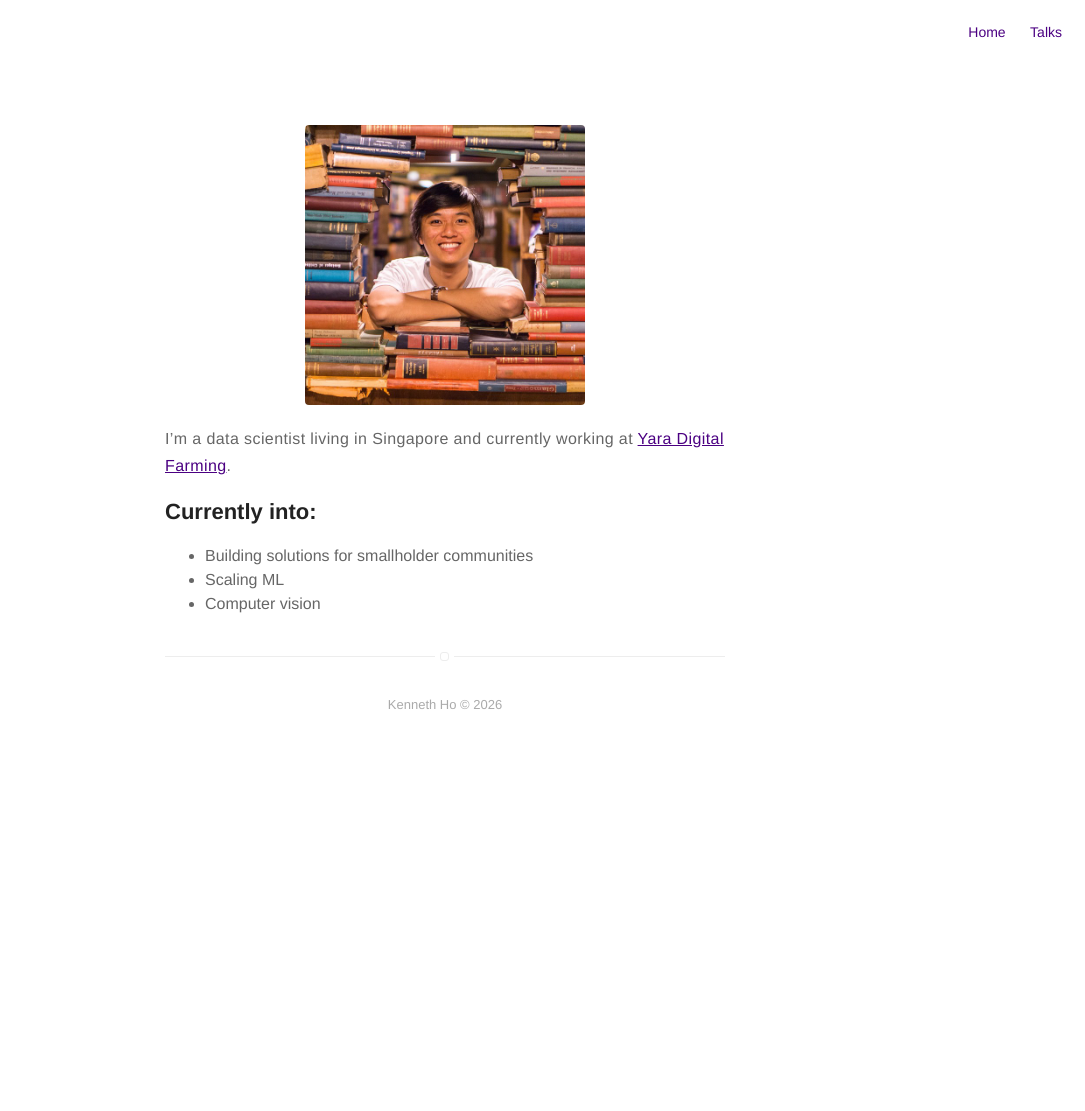
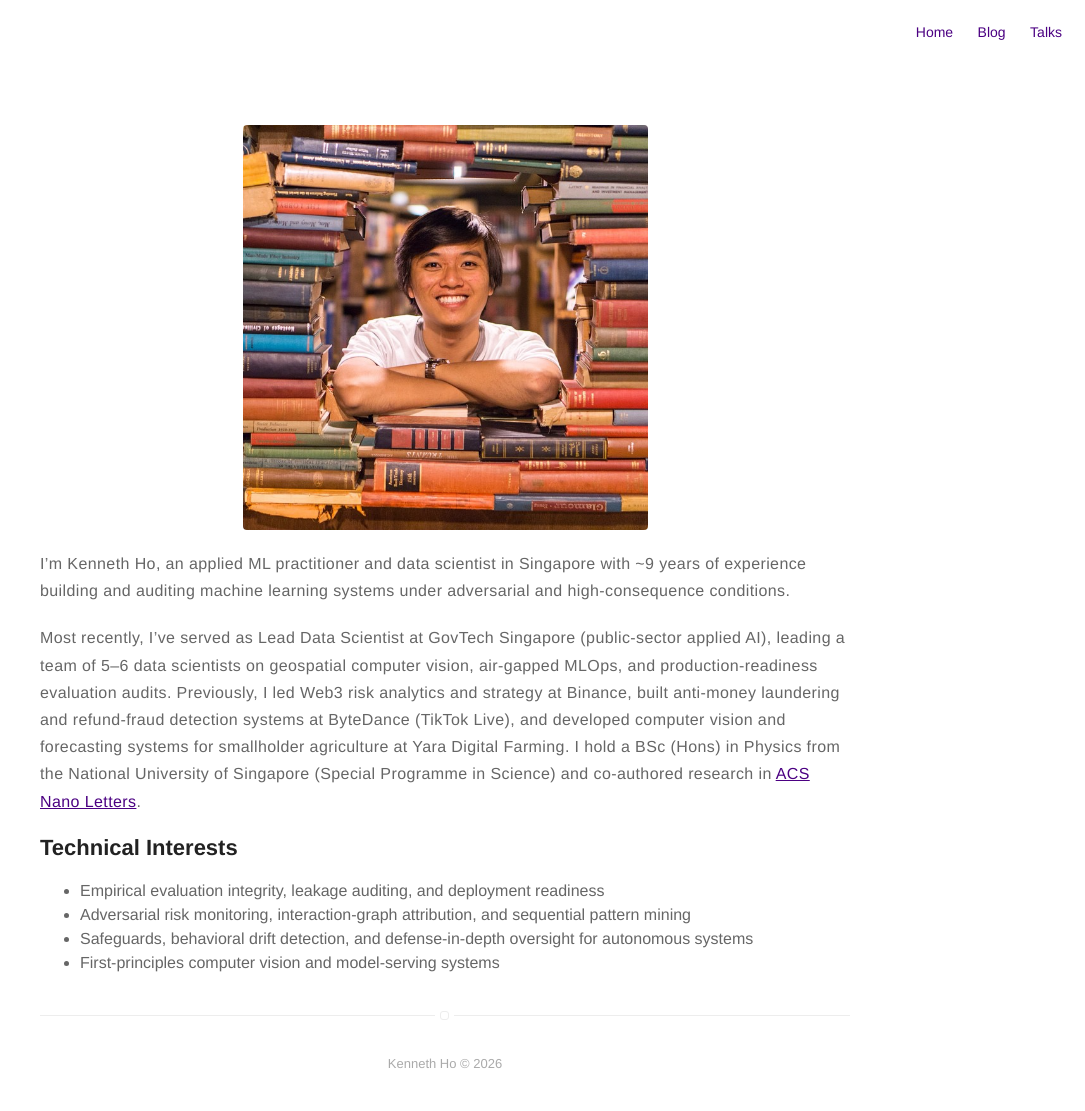
Before and after one commit to aerymilts/aerymilts.github.io, a Jekyll site: the page built from about.md, in a window 1280 px wide. Shown: the whole page, without its empty margins (195-1280 px from the left). Built offline with Jekyll 4.4.1, drawn with Linux system fonts in a browser that asks for light colours; before the commit the page ends 900 px from its top, so only the background shows below that.

Commit message:
feat: publish three applied ML deep-dive posts, figures, table styles, and updated about page

```diff
--- a/_config.yml
+++ b/_config.yml
@@ -63,7 +63,7 @@ authors:
 # do you want a larger site? change the option below
 # options: [normal, large] | default: normal
 # normal = 560px / large = 810px
-width: normal
+width: large
 
 # if you do/don't need pagination, toggle 'enabled' between true/false below
 pagination:
@@ -81,7 +81,7 @@ talks: true
 
 # if you don't need "about" or "blog", comment them out below
 about: true
-# blog: true
+blog: true
 
 # do you want to show the "read time" of the posts?
 read-time: true
--- a/_includes/blog-post.html
+++ b/_includes/blog-post.html
@@ -1,6 +1,6 @@
 <div class="item {% if post.star %}star{% endif %}">
     <a class="url" href="{{ site.url }}{{ post.url }}">
-        <aside class="date"><time datetime="{{ post.date | date:"%d-%m-%Y" }}">{{ post.date | date: "%b %d %Y" }}</time></aside>
+        <aside class="date"><time datetime="{{ post.date | date:"%Y-%m" }}">{{ post.date | date: "%b %Y" }}</time></aside>
         <h3 class="title">{{ post.title }}</h3>
     </a>
 </div>
--- a/_layouts/post.html
+++ b/_layouts/post.html
@@ -9,7 +9,7 @@ layout: page
 <h1 class="title">{{ page.title }}</h1>
 
 <span class="date">
-    <time datetime="{{ page.date | date:"%d-%m-%Y" }}">{{ page.date | date: "%A. %B %d, %Y" }}</time>
+    <time datetime="{{ page.date | date:"%Y-%m" }}">{{ page.date | date: "%B %Y" }}</time>
     {% if site.read-time %} - {% include read-time.html %}{% endif %}
 </span>
 
--- a/_sass/base/general.sass
+++ b/_sass/base/general.sass
@@ -129,3 +129,54 @@ pre
 
 .wrapper-large
 	max-width: 810px
+
+table
+	display: block
+	width: 100%
+	overflow-x: auto
+	-webkit-overflow-scrolling: touch
+	border-collapse: collapse
+	margin: 24px 0
+	font-size: 1.4rem
+	line-height: 1.5
+
+	th,
+	td
+		padding: 10px 12px
+		border-bottom: 1px solid $epsilon
+		text-align: left
+		vertical-align: top
+
+	th
+		color: $beta
+		font-weight: 600
+		border-bottom: 2px solid #d4d4d8
+		background: #fafafa
+		white-space: nowrap
+
+	tbody tr:hover
+		background: #fafafa
+
+.post-figure
+	margin: 28px 0
+	text-align: center
+
+	img
+		display: block
+		margin: 0 auto
+		border: 1px solid $epsilon
+		border-radius: 6px
+
+	figcaption
+		position: static
+		margin-top: 10px
+		font-size: 1.3rem
+		color: $alpha
+		line-height: 1.5
+
+.table-note
+	font-size: 1.3rem
+	color: $alpha
+	margin-top: -12px
+	margin-bottom: 24px
+	line-height: 1.5
--- a/about.md
+++ b/about.md
@@ -4,14 +4,14 @@ layout: page
 ---
 ![Profile Image]({% if site.external-image %}{{ site.picture }}{% else %}{{ site.url }}/{{ site.picture }}{% endif %})
 
-<p>I’m a data scientist living in Singapore and currently working at
-	<a href="https://www.yara.com/crop-nutrition/digital-farming/">
-		Yara Digital Farming</a>.
-</p>
+<p>I’m Kenneth Ho, an applied ML practitioner and data scientist in Singapore with ~9 years of experience building and auditing machine learning systems under adversarial and high-consequence conditions.</p>
 
-<h2>Currently into:</h2>
+<p>Most recently, I’ve served as Lead Data Scientist at GovTech Singapore (public-sector applied AI), leading a team of 5–6 data scientists on geospatial computer vision, air-gapped MLOps, and production-readiness evaluation audits. Previously, I led Web3 risk analytics and strategy at Binance, built anti-money laundering and refund-fraud detection systems at ByteDance (TikTok Live), and developed computer vision and forecasting systems for smallholder agriculture at Yara Digital Farming. I hold a BSc (Hons) in Physics from the National University of Singapore (Special Programme in Science) and co-authored research in <a href="https://doi.org/10.1021/acs.nanolett.6b02111">ACS Nano Letters</a>.</p>
+
+<h2>Technical Interests</h2>
 <ul class="skill-list">
-	<li>Building solutions for smallholder communities</li>
-	<li>Scaling ML</li>
-	<li>Computer vision</li>
+	<li>Empirical evaluation integrity, leakage auditing, and deployment readiness</li>
+	<li>Adversarial risk monitoring, interaction-graph attribution, and sequential pattern mining</li>
+	<li>Safeguards, behavioral drift detection, and defense-in-depth oversight for autonomous systems</li>
+	<li>First-principles computer vision and model-serving systems</li>
 </ul>
```
Also changed, not shown: _posts/2026-11-21-monitoring-adaptive-adversaries.md (added, +106 -0 lines), _posts/2026-11-21-solving-zero-label-physical-segmentation.md (added, +68 -0 lines), _posts/2026-11-21-when-offline-metrics-mislead.md (added, +121 -0 lines), assets/images/posts/airspace-eval-framing.png (added), assets/images/posts/binance-risk-lifecycle.svg (added), assets/images/posts/smartjar-pipeline.svg (added), assets/images/posts/tiktok-bipartite-reranking.svg (added), assets/images/posts/tiled-inference-latency-ablation.png (added).
